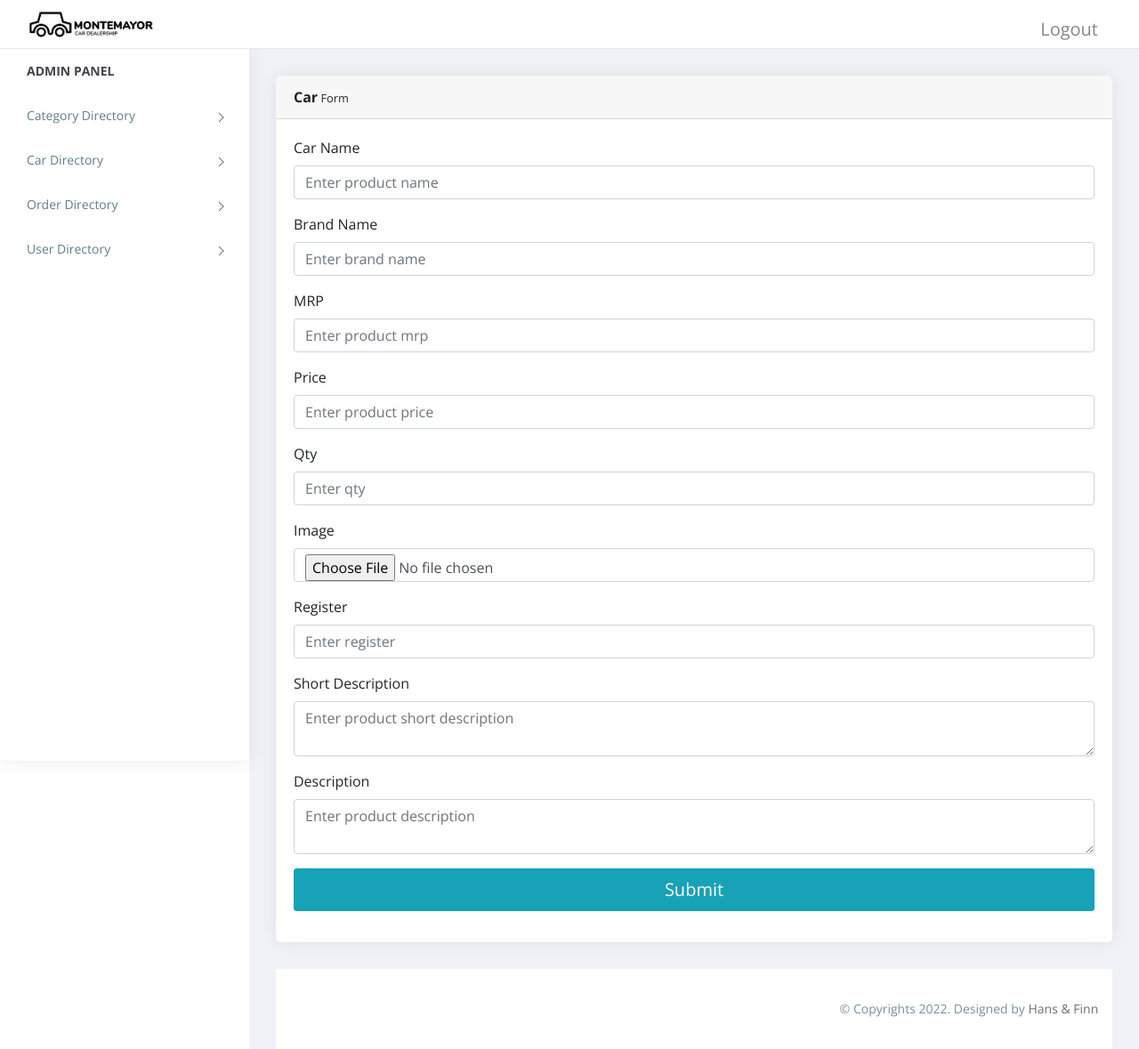
After one commit to ImperialDuck-dev/E-Commerce, a PHP site: page /project/manage-cars.php in a window 1280 px wide. The commit adds this page. Shown: the whole page at 89% size. Run offline with PHP 8.4, Linux system fonts and the light colour scheme; a user stored in the database is signed in; some web fonts are replaced.

Commit message:
added functionality to admin panel
made it possible to edit and delete products from database
but buggy

```diff
--- a/E-Commerce/ECom/admin-cars.php
+++ b/E-Commerce/ECom/admin-cars.php
@@ -78,7 +78,7 @@ $res=mysqli_query($con,$sql);
                                                 }else{
                                                     echo "<span class='badge badge-pending'><a href='?type=status&operation=active&id=".$row['item_id']."'>Deactive</a></span>&nbsp;";
                                                 }
-                                                echo "<span class='badge badge-edit'><a href='manage_product.php?id=".$row['item_id']."'>Edit</a></span>&nbsp;";
+                                                echo "<span class='badge badge-edit'><a href='manage-cars.php?id=".$row['item_id']."'>Edit</a></span>&nbsp;";
 
                                                 echo "<span class='badge badge-delete'><a href='?type=delete&id=".$row['item_id']."'>Delete</a></span>";
 
--- /dev/null
+++ b/E-Commerce/ECom/manage-cars.php
@@ -0,0 +1,168 @@
+<?php
+require('./template/top.admin.php');
+$categories_id='';
+$name='';
+$brand	='';
+$mrp='';
+$price='';
+$qty='';
+$image='';
+$register	='';
+$short_desc	='';
+$description	='';
+$msg='';
+$image_required='required';
+if(isset($_GET['id']) && $_GET['id']!=''){
+    $image_required='';
+    $id=get_safe_value($con,$_GET['id']);
+    $res=mysqli_query($con,"select * from `montemayor car dealership`.cars_products where item_id='$id'");
+    $check=mysqli_num_rows($res);
+    if($check>0){
+        $row=mysqli_fetch_assoc($res);
+        $categories_id=$row['category_id'];
+        $brand=$row['item_brand'];
+        $name=$row['item_name'];
+        $mrp=$row['mr_price'];
+        $price=$row['item_price'];
+        $qty=$row['qty'];
+        $register=$row['item_register'];
+        $short_desc=$row['starting_description'];
+        $description=$row['long_description'];
+
+    }else{
+        header('location:product.php');
+        die();
+    }
+}
+if(isset($_POST['submit'])){
+    $categories_id=get_safe_value($con,$_POST['category_id']);
+    $name=get_safe_value($con,$_POST['item_name']);
+    $brand=get_safe_value($con,$_POST['item_brand']);
+    $mrp=get_safe_value($con,$_POST['mr_price']);
+    $price=get_safe_value($con,$_POST['item_price']);
+    $qty=get_safe_value($con,$_POST['qty']);
+    $register=get_safe_value($con,$_POST['item_register']);
+    $short_desc=get_safe_value($con,$_POST['starting_description']);
+    $description=get_safe_value($con,$_POST['long_description']);
+
+
+
+    $res=mysqli_query($con,"select * from `montemayor car dealership`.cars_products where item_id='$id'");
+    $check=mysqli_num_rows($res);
+    if($check>0){
+        if(isset($_GET['id']) && $_GET['id']!=''){
+            $getData=mysqli_fetch_assoc($res);
+            if($id==$getData['item_id']){
+
+            }else{
+                $msg="Product already exist";
+            }
+        }else{
+            $msg="Product already exist";
+        }
+    }
+
+
+    if($_GET['id']==0){
+        if($_FILES['image']['type']!='image/png' && $_FILES['image']['type']!='image/jpg' && $_FILES['image']['type']!='image/jpeg'){
+            $msg="Please select only png,jpg and jpeg image format";
+        }
+    }else{
+        if($_FILES['image']['type']!=''){
+            if($_FILES['image']['type']!='image/png' && $_FILES['image']['type']!='image/jpg' && $_FILES['image']['type']!='image/jpeg'){
+                $msg="Please select only png,jpg and jpeg image format";
+            }
+        }
+    }
+
+    if($msg==''){
+        if(isset($_GET['id']) && $_GET['id']!=''){
+            if($_FILES['image']['name']!=''){
+                $image=rand(111111111,999999999).'_'.$_FILES['image']['name'];
+                move_uploaded_file($_FILES['image']['tmp_name'],$image);
+                $update_sql="update `montemayor car dealership`.cars_products set category_id='$categories_id',item_name='$name',mr_price='$mrp',item_price='$price',qty='$qty',starting_description='$short_desc',long_description='$description',item_image='$image' where item_id='$id'";
+            }else{
+                $update_sql="update `montemayor car dealership`.cars_products set category_id='$categories_id',item_name='$name',mr_price='$mrp',item_price='$price',qty='$qty',starting_description='$short_desc',long_description='$description',item_image='$image' where item_id='$id'";
+            }
+            mysqli_query($con,$update_sql);
+        }else{
+            $image=rand(111111111,999999999).'_'.$_FILES['image']['name'];
+            move_uploaded_file($_FILES['image']['tmp_name'],$image);
+            mysqli_query($con,"insert into `montemayor car dealership`.cars_products(category_id,item_brand,item_name,mr_price,item_price,qty,item_register,starting_description,long_description,status,item_image) values('$categories_id','$brand','$name','$mrp','$price','$qty','$register','$short_desc','$description',1,'$image')");
+        }
+        header('location:product.php');
+        die();
+    }
+
+}
+?>
+<section id="car-edit">
+    <div class="content pb-0">
+        <div class="animated fadeIn">
+            <div class="row">
+                <div class="col-lg-12">
+                    <div class="card">
+                        <div class="card-header"><strong>Car</strong><small> Form</small></div>
+                        <form method="post" enctype="multipart/form-data">
+                            <div class="card-body card-block">
+                                <div class="form-group">
+                                    <label for="categories" class=" form-control-label">Car Name</label>
+                                    <input type="text" name="name" placeholder="Enter product name" class="form-control" required value="<?php echo $name?>">
+                                </div>
+
+                                <div class="form-group">
+                                    <label for="categories" class=" form-control-label">Brand Name</label>
+                                    <input type="text" name="brand" placeholder="Enter brand name" class="form-control" required value="<?php echo $brand?>">
+                                </div>
+
+                                <div class="form-group">
+                                    <label for="categories" class=" form-control-label">MRP</label>
+                                    <input type="text" name="mrp" placeholder="Enter product mrp" class="form-control" required value="<?php echo $mrp?>">
+                                </div>
+
+                                <div class="form-group">
+                                    <label for="categories" class=" form-control-label">Price</label>
+                                    <input type="text" name="price" placeholder="Enter product price" class="form-control" required value="<?php echo $price?>">
+                                </div>
+
+                                <div class="form-group">
+                                    <label for="categories" class=" form-control-label">Qty</label>
+                                    <input type="text" name="qty" placeholder="Enter qty" class="form-control" required value="<?php echo $qty?>">
+                                </div>
+
+                                <div class="form-group">
+                                    <label for="categories" class=" form-control-label">Image</label>
+                                    <input type="file" name="image" class="form-control" <?php echo  $image_required?>>
+                                </div>
+
+                                <div class="form-group">
+                                    <label for="categories" class=" form-control-label">Register</label>
+                                    <input type="text" name="register" placeholder="Enter register" class="form-control" required value="<?php echo $register?>">
+                                </div>
+
+                                <div class="form-group">
+                                    <label for="categories" class=" form-control-label">Short Description</label>
+                                    <textarea name="short_desc" placeholder="Enter product short description" class="form-control" required><?php echo $short_desc?></textarea>
+                                </div>
+
+                                <div class="form-group">
+                                    <label for="categories" class=" form-control-label">Description</label>
+                                    <textarea name="description" placeholder="Enter product description" class="form-control" required><?php echo $description?></textarea>
+                                </div>
+
+
+                                <button id="payment-button" name="submit" type="submit" class="btn btn-lg btn-info btn-block">
+                                    <span id="payment-button-amount">Submit</span>
+                                </button>
+                                <div class="field_error"><?php echo $msg?></div>
+                            </div>
+                        </form>
+                    </div>
+                </div>
+            </div>
+        </div>
+    </div>
+</section>
+<?php
+require('./template/footer.admin.php');
+?>
--- a/E-Commerce/ECom/template/top.admin.php
+++ b/E-Commerce/ECom/template/top.admin.php
@@ -1,7 +1,7 @@
 <?php
 require('./template/connections.admin.php');
 require('./template/functions.admin.php');
-
+ob_start();
 if(isset( $_SESSION['ADMIN_LOGIN']) && $_SESSION['ADMIN_USERNAME'] != '') {
 
 }else{
@@ -54,7 +54,7 @@ if(isset( $_SESSION['ADMIN_LOGIN']) && $_SESSION['ADMIN_USERNAME'] != '') {
     <header id="header" class="header color-gray-bg">
         <div class="top-left">
             <div class="navbar-header ">
-                <a class="navbar-brand " href="#"><img src="./Logos%20Black.png " alt="Logo"></a>
+                <a class="navbar-brand " href="./admin-categories.php"><img src="./Logos%20Black.png " alt="Logo"></a>
                 <a class="navbar-brand hidden" href="#"><img src="#" alt="Logo"></a>
             </div>
         </div>
```
Also changed, not shown: E-Commerce/ECom/159822717_yelan.png (added), E-Commerce/ECom/181065216_finn.jpg (added), E-Commerce/ECom/466937148_hans.jpg (added).
